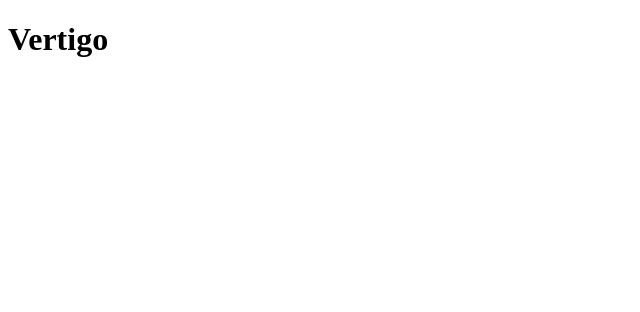
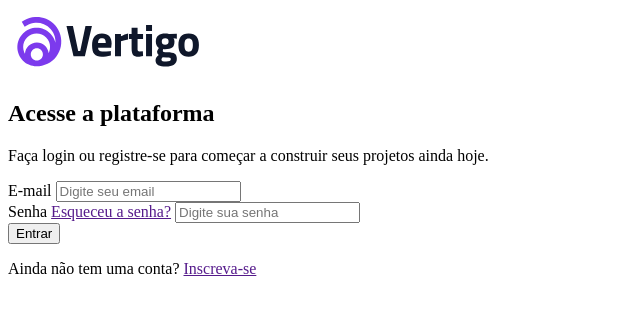
Before and after one commit to MaAlmeida11/projeto_vertigo, a plain HTML site: page index.html in a window 1280 px wide. Shown: the whole page, without its empty margins (0-640 px from the left). Drawn offline with Linux system fonts and the light colour scheme.

Commit message:
atualização - HTML terminado

```diff
--- a/index.html
+++ b/index.html
@@ -7,7 +7,37 @@
     <title>Vertigo</title>
 </head>
 <body>
-    <h1>Vertigo</h1>
+    <header>
+        <img src="./imagens/logo.svg" alt="logo">
+    </header>
+
+    <main>
+        <section class="descricao">
+            <h1>Acesse a plataforma</h1>
+
+            <p>Faça login ou registre-se para começar a construir seus projetos ainda hoje.</p>
+        </section>
+
+        <section class="login">
+            <form action="">
+                <div class="input-box">
+                    <label for="email">E-mail</label>
+                <input type="email" placeholder="Digite seu email" id="email">
+                </div>
+                <div class="input-box">
+                    <label for="senha">Senha</label>
+                    <a href="">Esqueceu a senha?</a>
+                <input type="password" placeholder="Digite sua senha" id="senha">
+                </div>
+
+                <button>Entrar</button>
+            </form>
+
+            <p>
+                Ainda não tem uma conta? <a href="">Inscreva-se</a>
+            </p>
+        </section>
+    </main>
 </body>
 </html>
 
```
